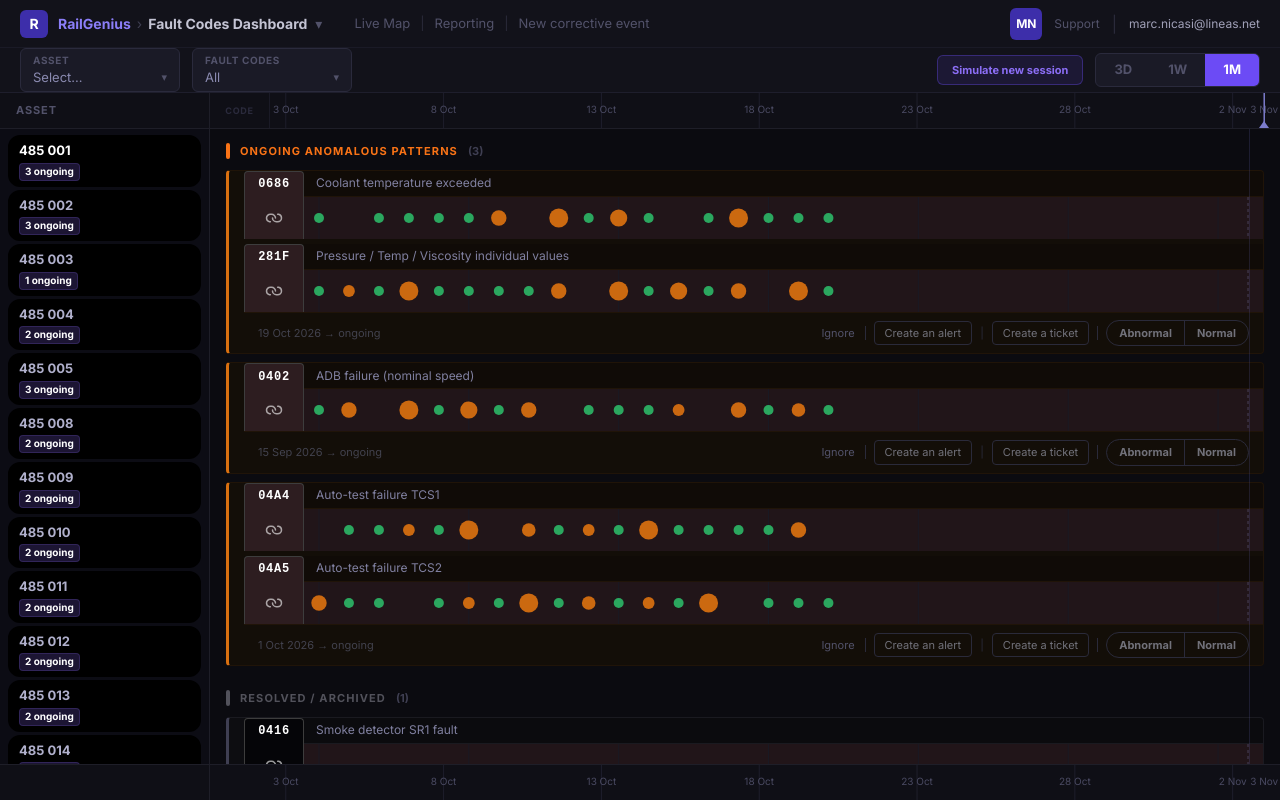
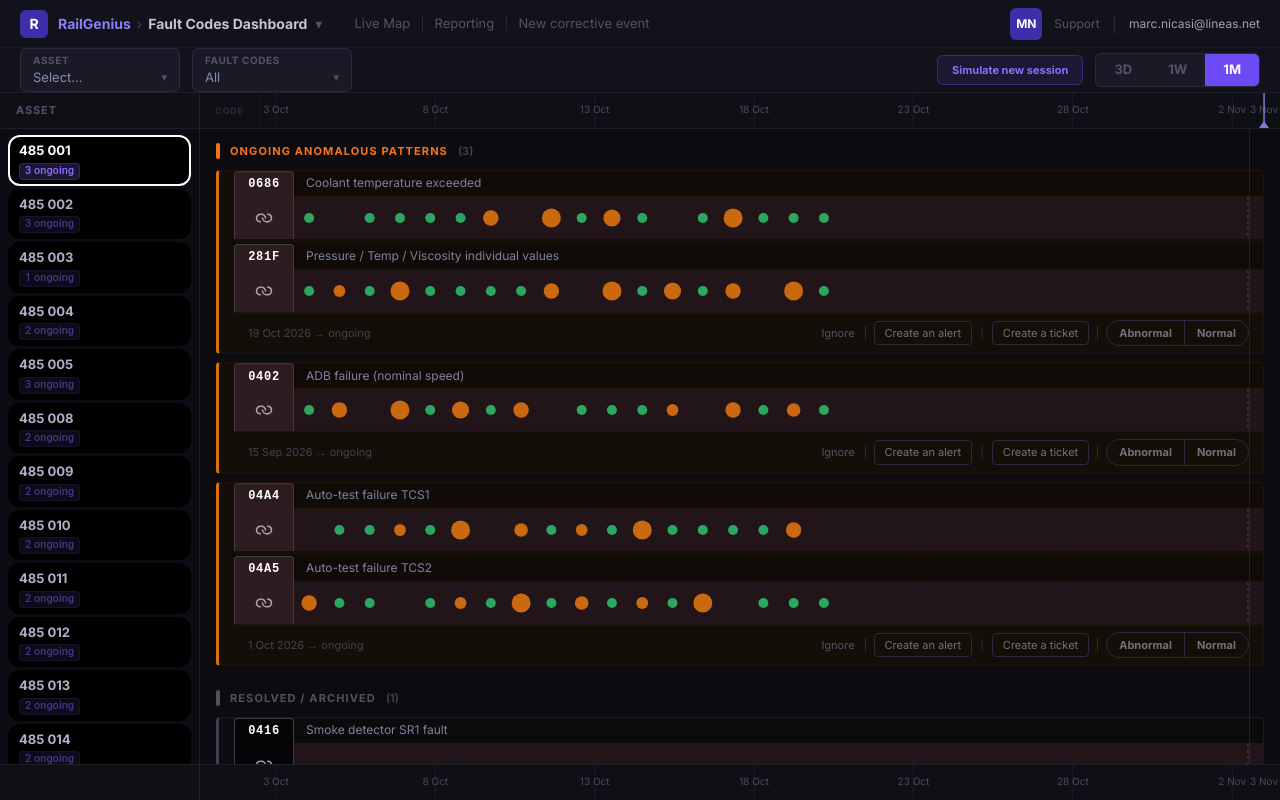
Before and after one commit to gknuts/faultcode-dashboard, a React (Vite) app: page / in a window 1280 px wide. Built offline with nearby package versions, Linux system fonts and the light colour scheme.

Commit message:
style(sidebar): reduce width to 200 and update asset item styling
- Decrease SIDEBAR_WIDTH from 210 to 200 in App.tsx and stories
- Add white border on selected asset items
- Update new count badge: orange color, Roboto font, adjusted sizing

```diff
--- a/src/App.tsx
+++ b/src/App.tsx
@@ -7,7 +7,7 @@ import { getPeriodRange, getDatesInRange, formatAxisLabel } from './lib/dates'
 import type { DerivedStatus } from './data/types'
 
 const FC_COL_WIDTH = 60  // = BADGE_WIDTH — dates align with dots start
-const SIDEBAR_WIDTH = 210
+const SIDEBAR_WIDTH = 200
 
 export default function App() {
   const {
--- a/src/components/AssetSidebar.tsx
+++ b/src/components/AssetSidebar.tsx
@@ -47,7 +47,7 @@ export function AssetSidebar({
                 width: '100%',
                 padding: '4px 4px 4px 9px',
                 background: '#000',
-                border: '2px solid #000',
+                border: isSelected ? '2px solid #FFF' : '2px solid #000',
                 borderRadius: 12,
                 cursor: 'pointer',
                 textAlign: 'left',
@@ -65,7 +65,8 @@ export function AssetSidebar({
                     borderRadius: 4,
                     border: '1px solid rgba(255, 106, 0, 0.19)',
                     background: 'rgba(255, 106, 0, 0.20)',
-                    fontSize: 10, fontWeight: 700, whiteSpace: 'nowrap',
+                    color: '#FF6A00',
+                    fontFamily: 'Roboto', fontSize: 11, fontWeight: 500, lineHeight: '14px', whiteSpace: 'nowrap',
                   }}>
                     {newCount} new
                   </span>
@@ -78,7 +79,9 @@ export function AssetSidebar({
                   borderRadius: 4,
                   border: '1px solid rgba(139, 106, 255, 0.19)',
                   background: 'rgba(139, 106, 255, 0.20)',
-                  fontSize: 10, fontWeight: 700, whiteSpace: 'nowrap',
+                  opacity: isSelected ? 1 : 0.5,
+                  color: '#8B6AFF',
+                  fontFamily: 'Roboto', fontSize: 11, fontWeight: 500, lineHeight: '14px', whiteSpace: 'nowrap',
                 }}>
                   {ongoingCount} ongoing
                 </span>
```
Also changed, not shown: 1 other file (tests, documents, lock files or other folders).
